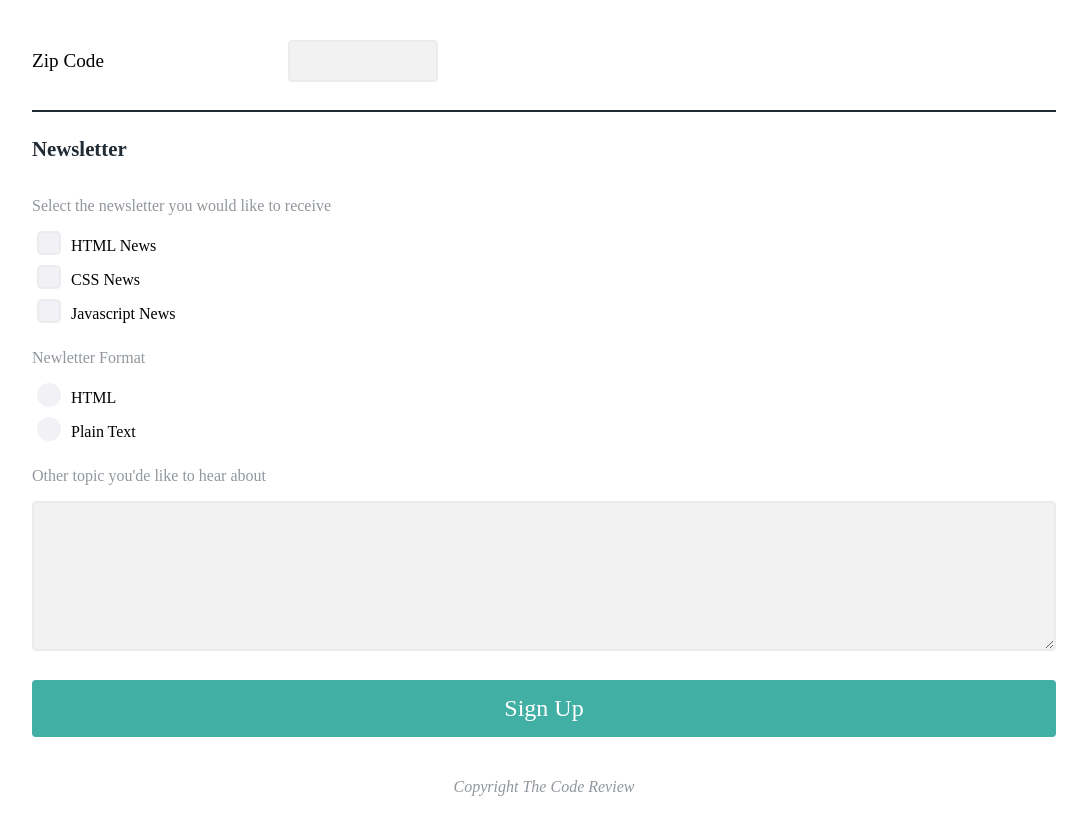
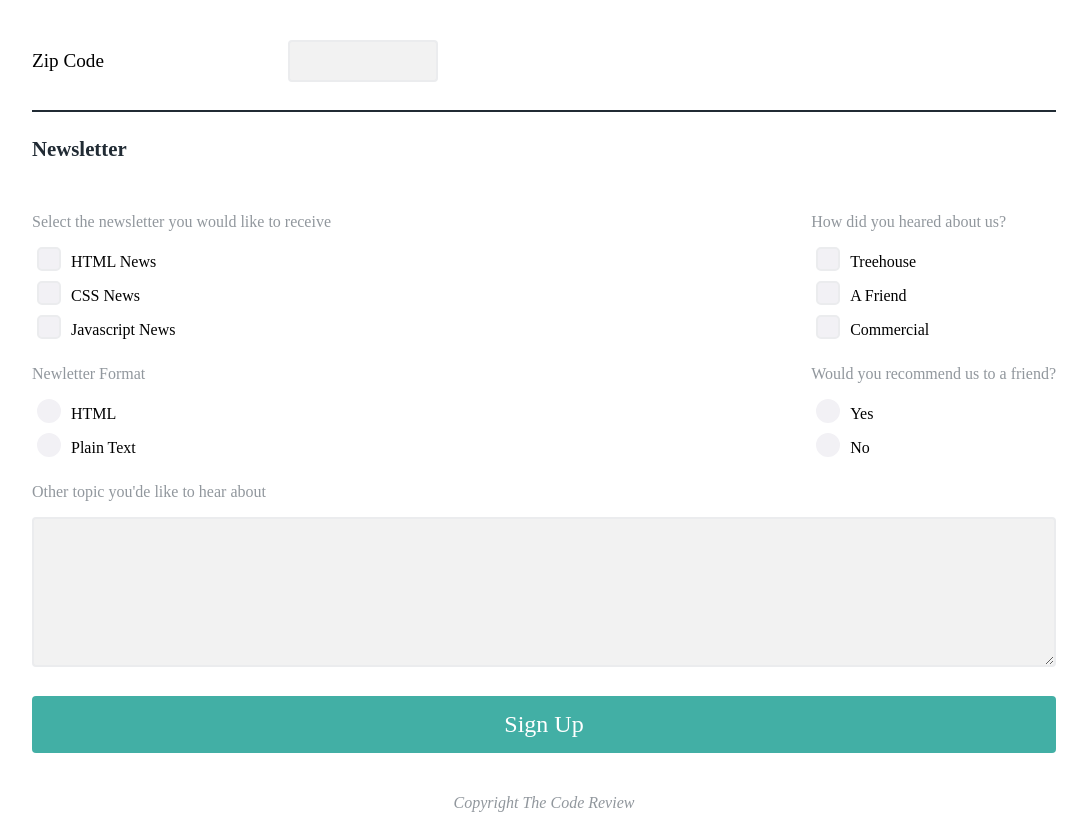
Before and after one commit to orianlevy/Project-3, a plain HTML site: page index.html in a window 1280 px wide. Shown: the part 881-1709 px from the top of the page, without its empty margins (96-1183 px from the left). Drawn offline with Linux system fonts and the light colour scheme; a web font is replaced by a local one.

Commit message:
changes to newsletter

```diff
--- a/index.html
+++ b/index.html
@@ -60,6 +60,8 @@
 
           <fieldset class="form-fieldset">
             <legend>Newsletter</legend>
+            <div class="newletter_option clearfix">
+             <div class="first_newsletter_group">
 
               <div class="checkbox_input">
               <p>Select the newsletter you would like to receive</p>
@@ -88,11 +90,46 @@
                   <span>Plain Text</span><br>
                 </label>
               </div>
+              </div>
 
+             <div class="second_newsletter_group">
+
+                <div class="checkbox_input">
+                  <p>How did you heared about us?</p>
+                  <label for="newsletter_treehouse">
+                    <input type="checkbox" name="newsletter_heard_about_us" id="newsletter_treehouse" value="treehouse">
+                    <span>Treehouse</span><br>
+                  </label>
+                  <label for="newsletter_friend">
+                    <input type="checkbox" name="newsletter_heard_about_us" id="newsletter_friend" value="friend">
+                    <span>A Friend</span><br>
+                  </label>
+                  <label for="newsletter_commercial">
+                    <input type="checkbox" name="newsletter_heard_about_us" id="newsletter_commercial" value="commercial">
+                    <span>Commercial</span><br>
+                  </label>
+               </div>
+
+                <div class="radio_input">
+                  <p>Would you recommend us to a friend?</p>
+                  <label for="recommend_yes">
+                    <input type="radio" name="newsletter_recommend" id="recommend_yes" value="yes_recommend">
+                    <span>Yes</span><br>
+                  </label>
+                  <label for="recommend_no">
+                    <input type="radio" name="newsletter_recommend" id="recommend_no" value="no_recommend">
+                    <span>No</span><br>
+                  </label>
+                </div>
+              </div>
+             </div>
+
+             <div class="other_option">
               <div class="textarea_section">
                 <p>Other topic you'de like to hear about</p>
                 <label for="other-topics"><span></span></label>
                 <textarea name="other-topics" id="other-topics"></textarea>
+              </div>
              </div>
           </fieldset>
 
--- a/styles.css
+++ b/styles.css
@@ -191,6 +191,14 @@ input[type="checkbox"]:checked + span::before {
 
 }
 
+.clearfix:after {
+     visibility: hidden;
+     display: block;
+     font-size: 0;
+     content: " ";
+     clear: both;
+     height: 0;
+     }
 
 /* //////////////// Layout CSS //////////////////////////// */
 
@@ -253,4 +261,12 @@ padding: 10px 0;
 
 }
 
+.first_newsletter_group {
+	float: left;
 }
+
+.second_newsletter_group {
+	float: right;
+}
+
+}
```
Lines whose indentation alone changed are shown as unchanged.
